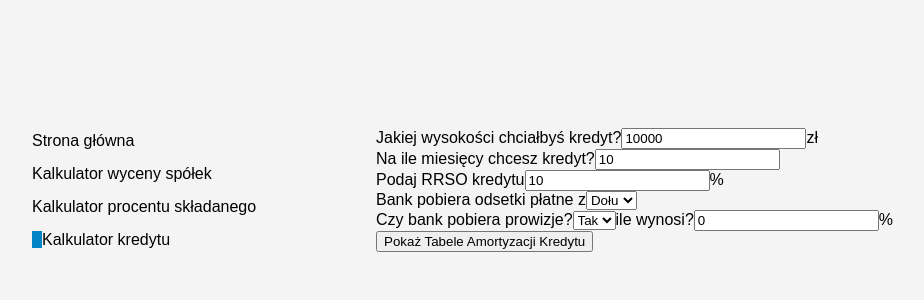
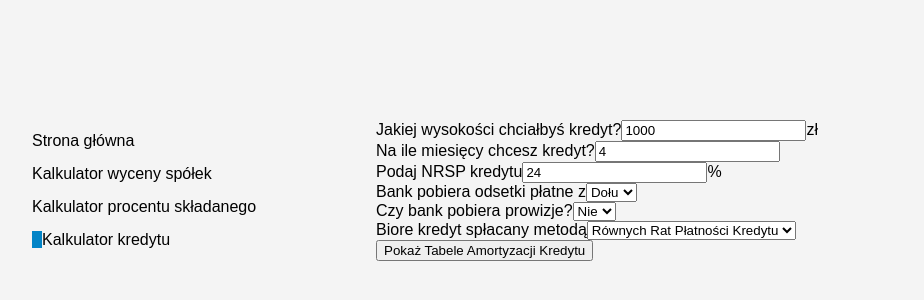
Before and after one commit to Sensaz/FinanceCalc, a React (Create React App) app: page /creditCalc in a window 1280 px wide. Shown: the part 210-510 px from the top of the page, without its empty margins (8-932 px from the left). Built offline with nearby package versions, Linux system fonts and the light colour scheme.

Commit message:
Improved mortgage calculator accuracy

```diff
--- a/src/Components/creditCalc/CreditCalc.jsx
+++ b/src/Components/creditCalc/CreditCalc.jsx
@@ -5,17 +5,18 @@ import CreditForm from "./CreditForm";
 
 const CreditCalc = () => {
   // Wartość kredytu
-  const [creditValue, setCreditValue] = useState(10000);
+  const [creditValue, setCreditValue] = useState(1000);
   // Czas trwania kredytu
-  const [dateValue, setDateValue] = useState(10);
+  const [dateValue, setDateValue] = useState(4);
   // Wartość oprocentowania wg banku
-  const [rrsoValue, setRrsoValue] = useState(10);
+  const [rrsoValue, setRrsoValue] = useState(24);
   // Odsetki płatne z góry / dołu
   const [interestStatus, setInterestStatus] = useState("interestBottom");
   // Status Prowizji
-  const [commissionStatus, setCommissionStatus] = useState("commissionYes");
+  const [commissionStatus, setCommissionStatus] = useState("commissionNo");
   // Wartość Prowizji
   const [commissionValue, setCommissionValue] = useState(0);
+  const [paymentInstallments, setPaymentInstallments] = useState("elpi");
   // flaga do wyświetlenia tabeli
   const [isActive, setIsActive] = useState(false);
 
@@ -26,7 +27,6 @@ const CreditCalc = () => {
   }, [commissionStatus]);
 
   const creditDuration = dateValue * 1;
-
   // m - Ilość kapitalizacji w roku
   const m = () => {
     if (creditDuration % 12 === 0) {
@@ -39,16 +39,7 @@ const CreditCalc = () => {
       }
     } else {
       if (creditDuration / 12 >= 1) {
-        // reszta miesięcy
-        const x = creditDuration % 12;
-        // ilość lat
-        const l = creditDuration - x;
-        const n = l / 12;
-        // ilość miesięcy w roku
-        const y = (creditDuration - x) / n;
-
-        // ilość lat
-        return `mamy ${y} miesięcy przez ${n} lat oraz ${x} miesięcy na ostatni rok`;
+        return 12;
       } else {
         return creditDuration % 12;
       }
@@ -62,29 +53,30 @@ const CreditCalc = () => {
   const i = nrsp / m();
 
   // Prowizja
-  let commission = creditValue * (commissionValue / 100);
-  // Rata Kapitałowa
-
-  let rk = parseInt(((creditValue - commission) / creditDuration).toFixed(2));
+  let commission;
 
   //Saldo Początkowe Długu
-  let spd = parseInt(creditValue - commission);
+  let spd;
+
+  // Rata Kapitałowa
+  let rk;
 
   //Odsetki
-  let ods = spd * (i / 100);
+  let ods;
 
   // Rata Płatności Kredytu
-  let rpk = rk + ods;
+  let rpk;
+
   // Saldo Końcowe Długu
-  let skd = spd - rk;
+  let skd;
 
-  // tablice
+  // tablice dla metody płatności równych rat kapitałowych
   const arrSpdRef = useRef([spd]);
   const arrOdsRef = useRef([ods]);
   const arrRkRef = useRef([rk]);
   const arrRpkRef = useRef([rpk]);
   const arrSkdRef = useRef([skd]);
-  const arrays = [arrSpdRef, arrOdsRef, arrRkRef, arrRpkRef, arrSkdRef];
+  const arraysRk = [arrSpdRef, arrOdsRef, arrRkRef, arrRpkRef, arrSkdRef];
 
   useEffect(() => {
     return () => {
@@ -99,43 +91,13 @@ const CreditCalc = () => {
   // Wyrysuje tabele dla kredytu spłacanego metodą równych rat kapitałowych
 
   const creditAmortizationEqualCapitalInstallments = () => {
-    if (interestStatus === "interestTop") {
-      ods = spd * (i / 100) * m();
-      spd = spd - ods;
-      rk = spd / creditDuration;
-      rpk = rk;
+    commission = creditValue * (commissionValue / 100);
+    rk = parseInt((creditValue / creditDuration).toFixed(2));
+    spd = parseInt(creditValue);
+    ods = spd * (i / 100);
+    rpk = rk + ods;
     skd = spd - rk;
 
-      arrays.forEach((arr) => {
-        arr.current.splice(-1);
-      });
-      arrSpdRef.current.push(spd);
-      arrOdsRef.current.push(0);
-      arrRkRef.current.push(rk);
-      arrRpkRef.current.push(rpk);
-      arrSkdRef.current.push(skd);
-
-      for (let n = 0; n < creditDuration; n++) {
-        // ---------------------------------
-        // ---------------------------------
-        spd = spd - rk;
-        arrSpdRef.current = [...arrSpdRef.current, spd];
-        // ---------------------------------
-        // ---------------------------------
-        arrOdsRef.current = [...arrOdsRef.current, 0];
-        // ---------------------------------
-        // ---------------------------------
-        arrRkRef.current = [...arrRkRef.current, rk];
-        // ---------------------------------
-        // ---------------------------------
-        rpk = rk;
-        arrRpkRef.current = [...arrRpkRef.current, rpk];
-        // ---------------------------------
-        // ---------------------------------
-        skd = spd - rk;
-        arrSkdRef.current = [...arrSkdRef.current, skd];
-      }
-    } else {
     arrSpdRef.current.push(spd);
     arrOdsRef.current.push(ods);
     arrRkRef.current.push(rk);
@@ -162,13 +124,106 @@ const CreditCalc = () => {
       skd = spd - rk;
       arrSkdRef.current = [...arrSkdRef.current, skd];
     }
-    }
 
-    arrays.forEach((arr) => {
+    arraysRk.forEach((arr) => {
       arr.current.splice(-1);
     });
     setIsActive((prev) => !prev);
   };
+
+  // Wyrysuje tabele dla Odsetek płatnych z góry
+  const creditAmortizationEqualInterestBottom = () => {
+    ods = creditValue * (i / 100) * m();
+    spd = creditValue - ods;
+    rk = spd / creditDuration;
+    rpk = rk;
+    skd = spd - rk;
+    arrSpdRef.current.push(spd);
+    arrOdsRef.current.push(0);
+    arrRkRef.current.push(rk);
+    arrRpkRef.current.push(rpk);
+    arrSkdRef.current.push(skd);
+    for (let n = 0; n < creditDuration; n++) {
+      // ---------------------------------
+      // ---------------------------------
+      spd = spd - rk;
+      arrSpdRef.current = [...arrSpdRef.current, spd];
+      // ---------------------------------
+      // ---------------------------------
+      arrOdsRef.current = [...arrOdsRef.current, 0];
+      // ---------------------------------
+      // ---------------------------------
+      arrRkRef.current = [...arrRkRef.current, rk];
+      // ---------------------------------
+      // ---------------------------------
+      rpk = rk;
+      arrRpkRef.current = [...arrRpkRef.current, rpk];
+      // ---------------------------------
+      // ---------------------------------
+      skd = spd - rk;
+      arrSkdRef.current = [...arrSkdRef.current, skd];
+    }
+    arraysRk.forEach((arr) => {
+      arr.current.splice(-1);
+    });
+    setIsActive((prev) => !prev);
+  };
+
+  // Wyrysuje tabele dla kredytu spłacanego metodą równych rat płatności kredytu
+  const creditAmortizationEqualInstallmentsOfLoanPayments = () => {
+    const mwbr = (1 - 1 / Math.pow(1 + i / 100, creditDuration)) / (i / 100);
+    console.log(mwbr);
+    commission = creditValue * (commissionValue / 100);
+    spd = parseInt(creditValue);
+    ods = spd * (i / 100); // 2
+    rpk = spd / mwbr; // 1 *
+    rk = rpk - ods; // 3
+    skd = spd - rk; // 4
+
+    arrSpdRef.current.push(spd);
+    arrOdsRef.current.push(ods);
+    arrRkRef.current.push(rk);
+    arrRpkRef.current.push(rpk);
+    arrSkdRef.current.push(skd);
+    for (let n = 0; n < creditDuration; n++) {
+      // ---------------------------------
+      // ---------------------------------
+      spd = spd - rk;
+      arrSpdRef.current = [...arrSpdRef.current, spd];
+      // ---------------------------------
+      // ---------------------------------
+      ods = spd * (i / 100);
+      arrOdsRef.current = [...arrOdsRef.current, ods];
+      // ---------------------------------
+      // ---------------------------------
+      rk = rpk - ods;
+      arrRkRef.current = [...arrRkRef.current, rk];
+      // ---------------------------------
+      // ---------------------------------
+      arrRpkRef.current = [...arrRpkRef.current, rpk];
+      // ---------------------------------
+      // ---------------------------------
+      skd = spd - rk;
+      arrSkdRef.current = [...arrSkdRef.current, skd];
+    }
+    arraysRk.forEach((arr) => {
+      arr.current.splice(-1);
+    });
+    setIsActive((prev) => !prev);
+  };
+
+  const handlecreditAmortizationSelectMethod = () => {
+    if (interestStatus === "interestBottom") {
+      if (paymentInstallments === "elpi") {
+        creditAmortizationEqualInstallmentsOfLoanPayments();
+      } else {
+        creditAmortizationEqualCapitalInstallments();
+      }
+    } else {
+      creditAmortizationEqualInterestBottom();
+    }
+  };
+
   return (
     <div>
       <CreditForm
@@ -178,19 +233,25 @@ const CreditCalc = () => {
         setInterestStatus={setInterestStatus}
         setCommissionStatus={setCommissionStatus}
         setCommissionValue={setCommissionValue}
-        creditAmortizationEqualCapitalInstallments={
-          creditAmortizationEqualCapitalInstallments
+        handlecreditAmortizationSelectMethod={
+          handlecreditAmortizationSelectMethod
         }
+        setPaymentInstallments={setPaymentInstallments}
         creditValue={creditValue}
         dateValue={dateValue}
         rrsoValue={rrsoValue}
         interestStatus={interestStatus}
         commissionStatus={commissionStatus}
         commissionValue={commissionValue}
+        paymentInstallments={paymentInstallments}
         isActive={isActive}
       />
 
-      <CreditTable arrays={arrays} arrRkRef={arrRkRef} isActive={isActive} />
+      <CreditTable
+        arraysRk={arraysRk}
+        arrRkRef={arrRkRef}
+        isActive={isActive}
+      />
     </div>
   );
 };
--- a/src/Components/creditCalc/CreditForm.jsx
+++ b/src/Components/creditCalc/CreditForm.jsx
@@ -13,7 +13,9 @@ const CreditForm = ({
   interestStatus,
   commissionStatus,
   commissionValue,
-  creditAmortizationEqualCapitalInstallments,
+  handlecreditAmortizationSelectMethod,
+  paymentInstallments,
+  setPaymentInstallments,
   isActive,
 }) => {
   const handleChange = (setter) => (e) => setter(e.target.value);
@@ -24,7 +26,7 @@ const CreditForm = ({
   const handleSelectInterestStatus = handleChange(setInterestStatus);
   const handleSelectCommissionStatus = handleChange(setCommissionStatus);
   const handleSetCommissionValue = handleChange(setCommissionValue);
-
+  const handlePaymentInstallments = handleChange(setPaymentInstallments);
   const handleSubmitForm = (e) => {
     e.preventDefault();
   };
@@ -55,7 +57,7 @@ const CreditForm = ({
       </label>
 
       <label htmlFor="rrso">
-        Podaj RRSO kredytu
+        Podaj NRSP kredytu
         <input
           onChange={handleSetRrsoValue}
           value={rrsoValue}
@@ -102,7 +104,21 @@ const CreditForm = ({
         ) : null}
       </label>
 
-      <button onClick={creditAmortizationEqualCapitalInstallments}>
+      <label htmlFor="paymentInstallments">
+        Biore kredyt spłacany metodą
+        <select
+          onChange={handlePaymentInstallments}
+          value={paymentInstallments}
+          id="paymentInstallments"
+        >
+          {/* Equal capital installments */}
+          <option value="eci">Równych Rat Kapitałowych</option>
+          {/* Equal loan payment installments */}
+          <option value="elpi">Równych Rat Płatności Kredytu</option>
+        </select>
+      </label>
+
+      <button onClick={handlecreditAmortizationSelectMethod}>
         {isActive
           ? "Ukryj Tabele Amortyzacji Kredytu"
           : "Pokaż Tabele Amortyzacji Kredytu"}
--- a/src/Components/creditCalc/CreditTable.jsx
+++ b/src/Components/creditCalc/CreditTable.jsx
@@ -1,9 +1,10 @@
 import "../../Styles/CreditTable.sass";
 import React from "react";
-const CreditTable = ({ arrRkRef, arrays, isActive }) => {
+const CreditTable = ({ arrRkRef, arraysRk, isActive }) => {
   return (
     <>
       {isActive ? (
+        <>
           <table>
             <thead>
               <tr>
@@ -17,7 +18,7 @@ const CreditTable = ({ arrRkRef, arrays, isActive }) => {
             <tbody>
               {arrRkRef.current.map((_, index) => (
                 <tr key={index}>
-                {arrays.map((el) => (
+                  {arraysRk.map((el) => (
                     <td key={index + Math.random() * 300}>
                       {el.current[index].toFixed(2)}
                     </td>
@@ -26,6 +27,7 @@ const CreditTable = ({ arrRkRef, arrays, isActive }) => {
               ))}
             </tbody>
           </table>
+        </>
       ) : null}
     </>
   );
```
Also changed, not shown: src/Components/compoundInterestCalc/CompoundInterestCalc.jsx (+150 -34 lines). Lines whose indentation alone changed are shown as unchanged.
